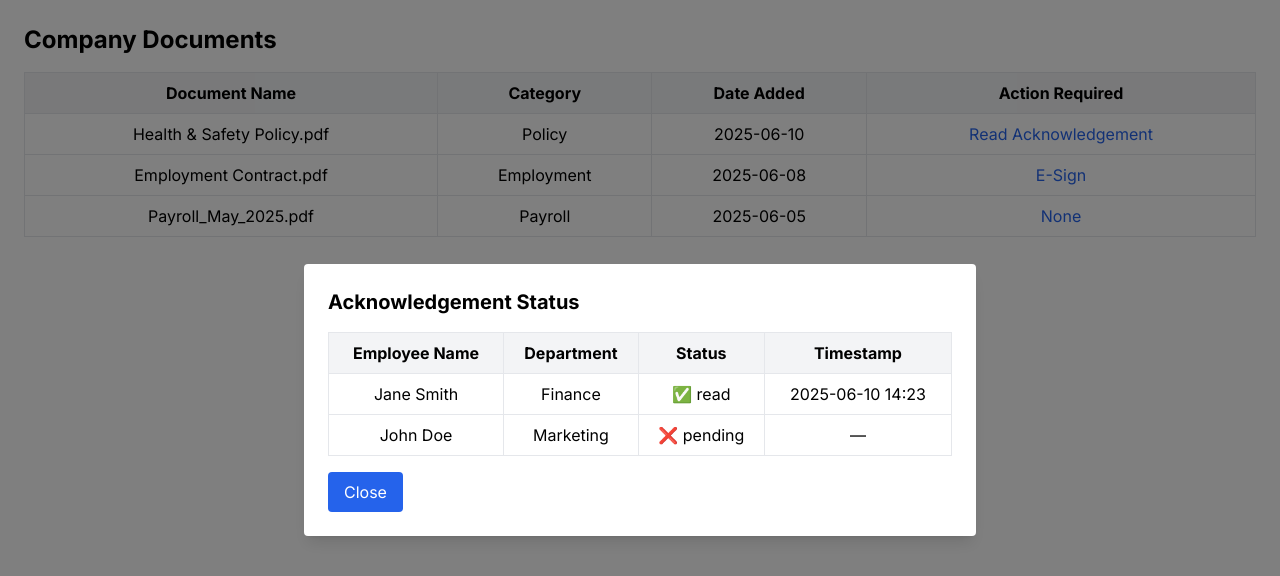
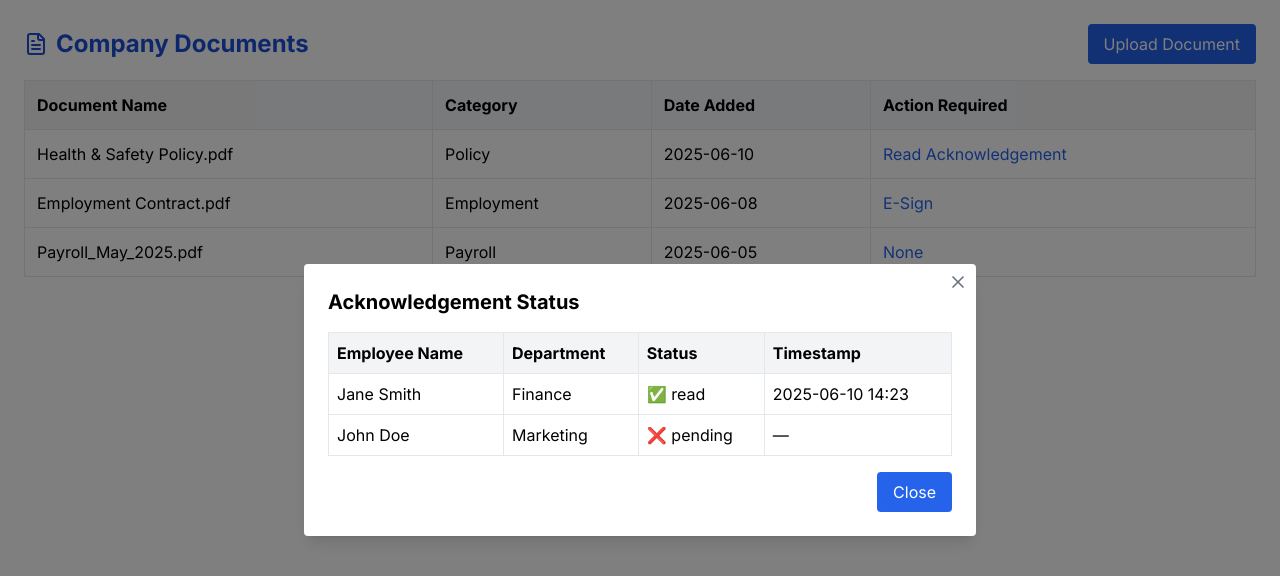
Before and after one commit to VacationReady/corenz-frontend, a Next.js app: page /documents in a window 1280 px wide. Both pictures are taken after a click on the element "Read Acknowledgement". Shown: the top 576 px of the page. Built offline with nearby package versions, Linux system fonts and the light colour scheme.

Commit message:
Styled Documents page and added Upload Document button

```diff
--- a/app/documents/page.tsx
+++ b/app/documents/page.tsx
@@ -2,6 +2,7 @@
 "use client";
 
 import { useState } from "react";
+import { FileText, X } from "lucide-react";
 
 interface Document {
   id: string;
@@ -65,24 +66,33 @@ export default function DocumentsPage() {
 
   return (
     <div className="p-6">
-      <h1 className="text-2xl font-bold mb-4">Company Documents</h1>
-      <table className="min-w-full bg-white border border-gray-200">
+      <div className="flex items-center justify-between mb-4">
+        <h1 className="text-2xl font-bold flex items-center text-blue-700">
+          <FileText className="w-6 h-6 mr-2" /> Company Documents
+        </h1>
+        <button className="bg-blue-600 text-white px-4 py-2 rounded hover:bg-blue-700">
+          Upload Document
+        </button>
+      </div>
+
+      <div className="overflow-x-auto">
+        <table className="min-w-full bg-white border border-gray-200 rounded-lg shadow-sm">
           <thead className="bg-gray-100">
             <tr>
-            <th className="p-2 border">Document Name</th>
-            <th className="p-2 border">Category</th>
-            <th className="p-2 border">Date Added</th>
-            <th className="p-2 border">Action Required</th>
+              <th className="p-3 border text-left">Document Name</th>
+              <th className="p-3 border text-left">Category</th>
+              <th className="p-3 border text-left">Date Added</th>
+              <th className="p-3 border text-left">Action Required</th>
             </tr>
           </thead>
           <tbody>
             {documents.map((doc) => (
-            <tr key={doc.id} className="text-center hover:bg-gray-50">
-              <td className="p-2 border">{doc.name}</td>
-              <td className="p-2 border">{doc.category}</td>
-              <td className="p-2 border">{doc.dateAdded}</td>
+              <tr key={doc.id} className="hover:bg-gray-50">
+                <td className="p-3 border">{doc.name}</td>
+                <td className="p-3 border">{doc.category}</td>
+                <td className="p-3 border">{doc.dateAdded}</td>
                 <td
-                className="p-2 border text-blue-600 cursor-pointer hover:underline"
+                  className="p-3 border text-blue-600 cursor-pointer hover:underline"
                   onClick={() => setSelectedDoc(doc)}
                 >
                   {doc.actionRequired === "none"
@@ -95,27 +105,34 @@ export default function DocumentsPage() {
             ))}
           </tbody>
         </table>
+      </div>
 
       {selectedDoc && (
         <div className="fixed inset-0 bg-black bg-opacity-50 flex items-center justify-center z-50">
-          <div className="bg-white p-6 rounded shadow-lg w-full max-w-2xl">
+          <div className="bg-white p-6 rounded shadow-lg w-full max-w-2xl relative">
+            <button
+              onClick={() => setSelectedDoc(null)}
+              className="absolute top-2 right-2 text-gray-500 hover:text-gray-700"
+            >
+              <X className="w-5 h-5" />
+            </button>
             <h2 className="text-xl font-bold mb-4">
               {selectedDoc.actionRequired === "acknowledge"
                 ? "Acknowledgement Status"
                 : "E-Sign Status"}
             </h2>
-            <table className="w-full mb-4">
+            <table className="w-full mb-4 border border-gray-200">
               <thead className="bg-gray-100">
                 <tr>
-                  <th className="p-2 border">Employee Name</th>
-                  <th className="p-2 border">Department</th>
-                  <th className="p-2 border">Status</th>
-                  <th className="p-2 border">Timestamp</th>
+                  <th className="p-2 border text-left">Employee Name</th>
+                  <th className="p-2 border text-left">Department</th>
+                  <th className="p-2 border text-left">Status</th>
+                  <th className="p-2 border text-left">Timestamp</th>
                 </tr>
               </thead>
               <tbody>
                 {dummyAcknowledgements.map((emp) => (
-                  <tr key={emp.id} className="text-center">
+                  <tr key={emp.id}>
                     <td className="p-2 border">{emp.name}</td>
                     <td className="p-2 border">{emp.department}</td>
                     <td className="p-2 border">
@@ -126,6 +143,7 @@ export default function DocumentsPage() {
                 ))}
               </tbody>
             </table>
+            <div className="text-right">
               <button
                 onClick={() => setSelectedDoc(null)}
                 className="bg-blue-600 text-white px-4 py-2 rounded hover:bg-blue-700"
@@ -134,6 +152,7 @@ export default function DocumentsPage() {
               </button>
             </div>
           </div>
+        </div>
       )}
     </div>
   );
```
Lines whose indentation alone changed are shown as unchanged.
